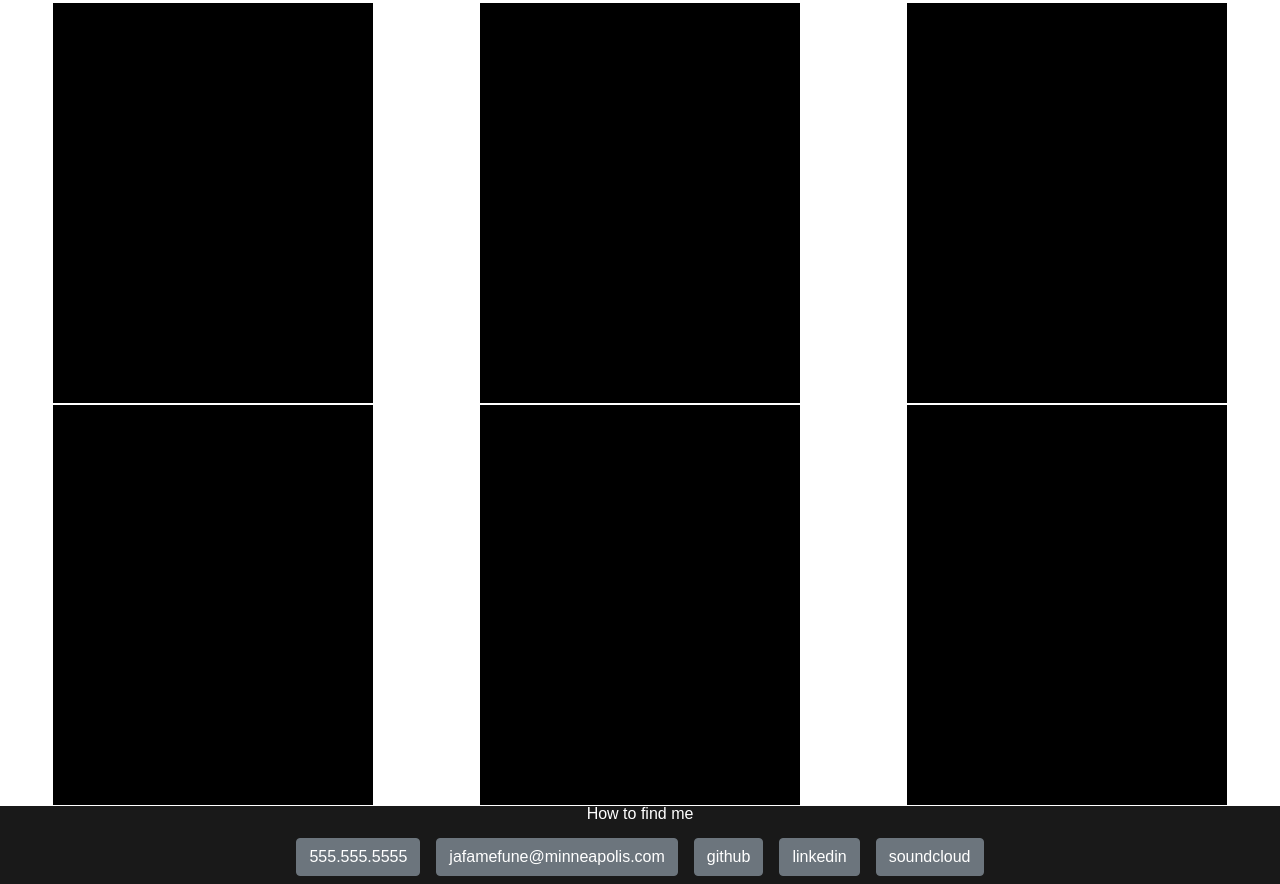
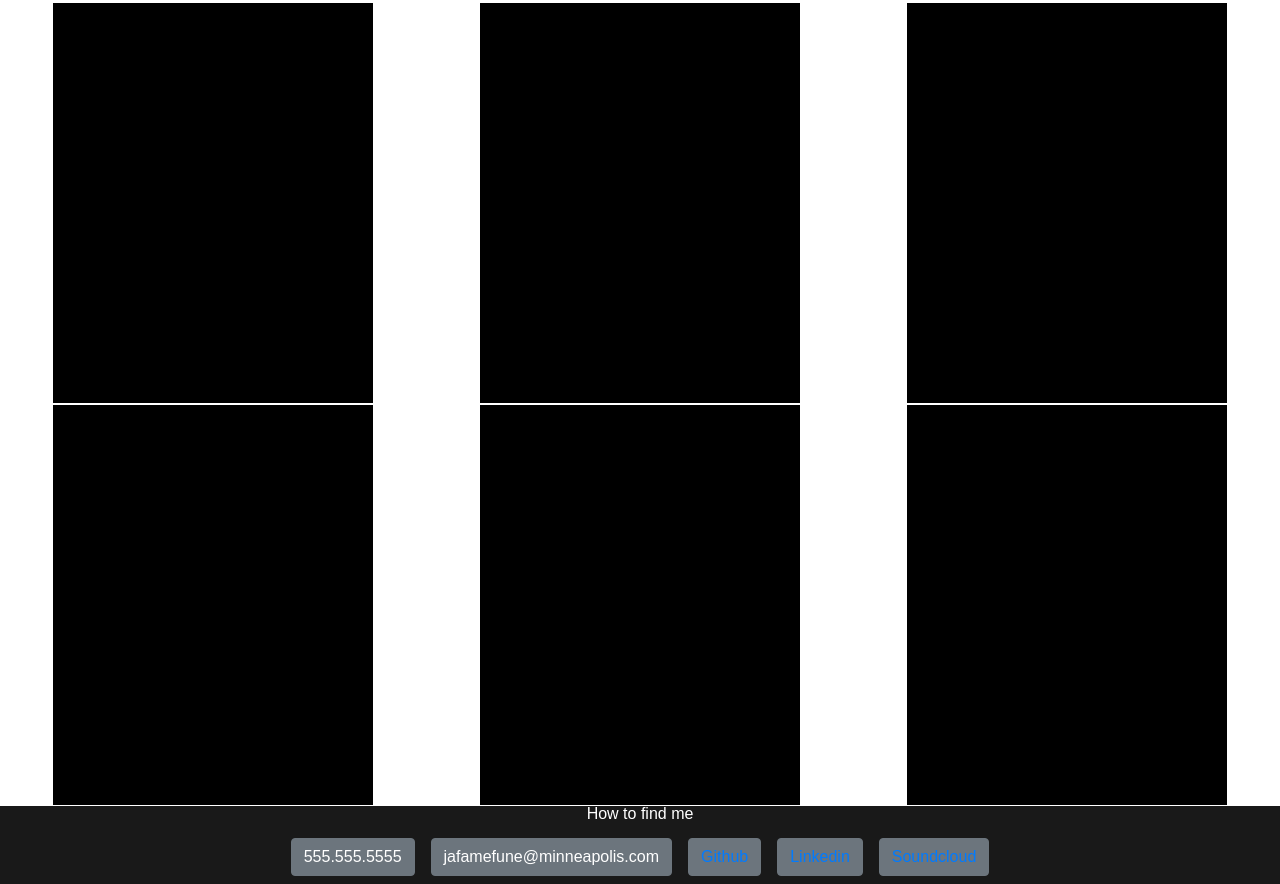
Before and after one commit to Joe96/professional-portfolio2, a plain HTML site: page index.html in a window 1280 px wide. Shown: the part 857-1741 px from the top of the page. Drawn offline with nearby package versions, Linux system fonts and the light colour scheme.

Commit message:
Added links to buttons in the footer.

```diff
--- a/index.html
+++ b/index.html
@@ -100,9 +100,9 @@
       <div class="row justify-content-center">
         <button type="button" class="btn btn-secondary mx-2 mb-2">555.555.5555</button>
         <button type="button" class="btn btn-secondary mx-2 mb-2">jafamefune@minneapolis.com</button>
-        <button type="button" class="btn btn-secondary mx-2 mb-2">github</button>
-        <button type="button" class="btn btn-secondary mx-2 mb-2">linkedin</button>
-        <button type="button" class="btn btn-secondary mx-2 mb-2">soundcloud</button>
+        <button type="button" class="btn btn-secondary mx-2 mb-2"><a href="https://github.com/Joe96">Github</a></button>
+        <button type="button" class="btn btn-secondary mx-2 mb-2"><a href="https://www.linkedin.com/in/joel-afamefune-860979115/">Linkedin</a></button>
+        <button type="button" class="btn btn-secondary mx-2 mb-2"><a href="https://soundcloud.com/joel-afamefune">Soundcloud</a></button>
       </div>
 
     </div>
```
